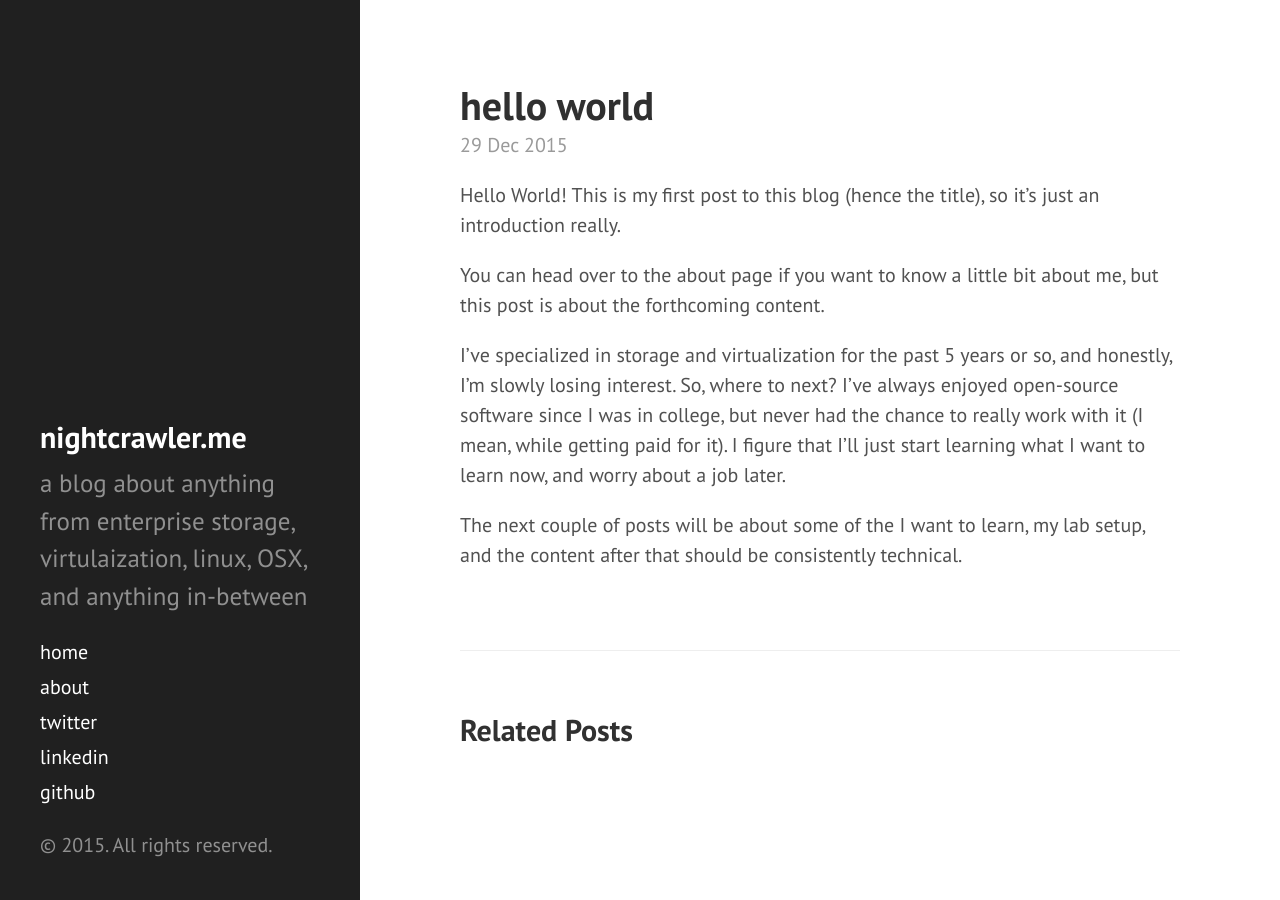
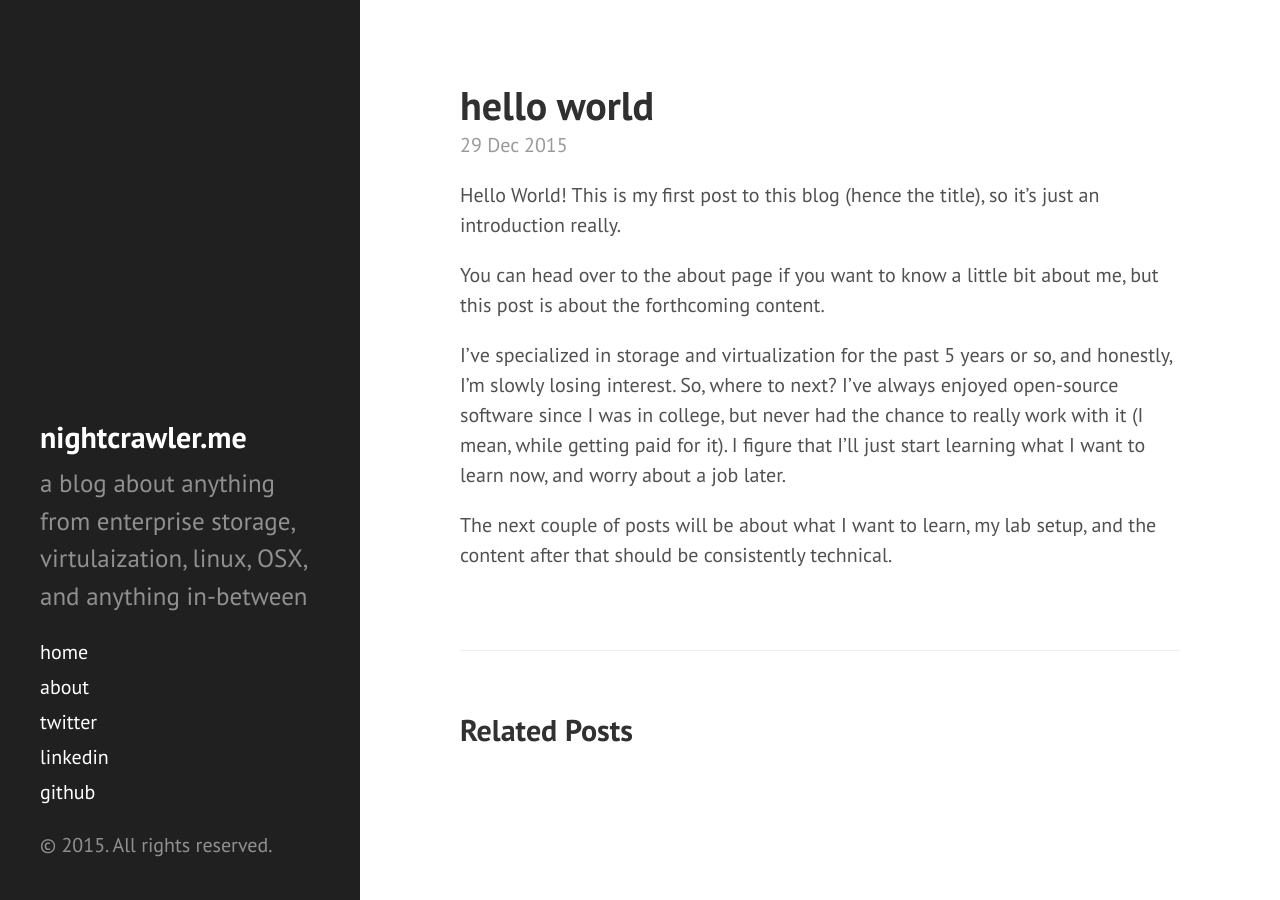
Before and after one commit to nightcrawler086/nightcrawler086.github.io, a Jekyll site: the page built from _posts/2015-12-29-hello-world.md, in a window 1280 px wide. Built offline with Jekyll 4.4.1, drawn with Linux system fonts in a browser that asks for light colours.

Commit message:
fixed my grammar

```diff
--- a/_posts/2015-12-29-hello-world.md
+++ b/_posts/2015-12-29-hello-world.md
@@ -9,4 +9,4 @@ You can head over to the about page if you want to know a little bit about me, b
 
 I've specialized in storage and virtualization for the past 5 years or so, and honestly, I'm slowly losing interest.  So, where to next?  I've always enjoyed open-source software since I was in college, but never had the chance to really work with it (I mean, while getting paid for it).  I figure that I'll just start learning what I want to learn now, and worry about a job later.
 
-The next couple of posts will be about some of the I want to learn, my lab setup, and the content after that should be consistently technical.
+The next couple of posts will be about what I want to learn, my lab setup, and the content after that should be consistently technical.
```
